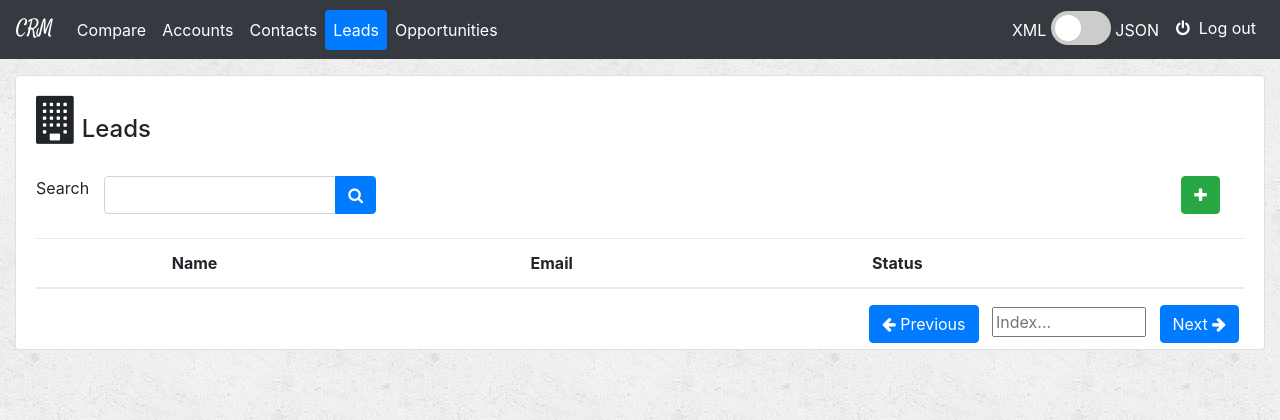
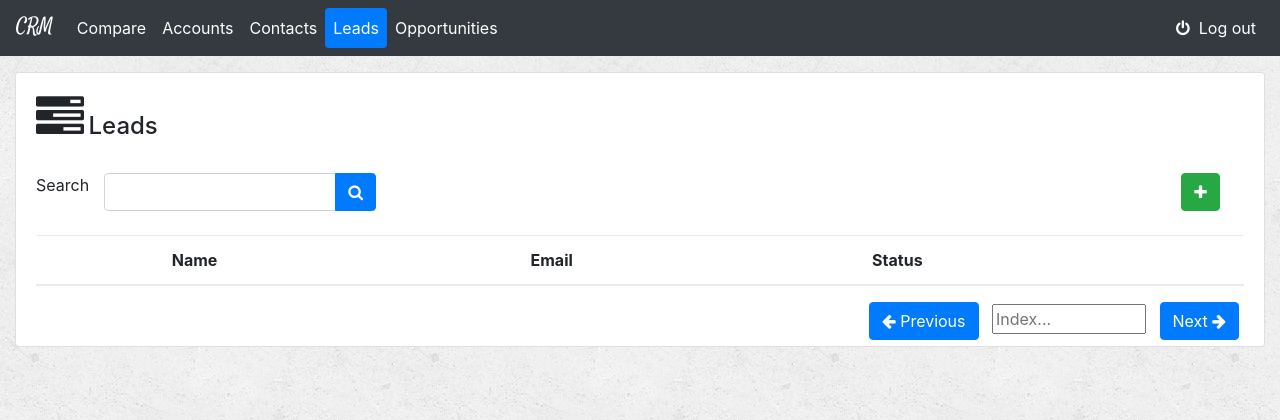
Before and after one commit to akshayub/crm-sample, a Django app: page /leads/ in a window 1280 px wide. Shown: the top 420 px of the page. Run offline with Django 3.2, Linux system fonts and the light colour scheme; the visitor is signed in with stand-in values (Sample User, id 1); data that the repository does not hold is empty; some libraries are stand-ins or nearby versions.

Commit message:
Some lead modifications

```diff
--- a/objects/models.py
+++ b/objects/models.py
@@ -102,7 +102,7 @@ class Contact(models.Model):
 
 class Opportunity(models.Model):
     name = models.CharField(max_length=200)
-    stage = models.CharField(max_length=200)
+    stage = models.IntegerField()
     close_date = models.DateField()
     probability = models.IntegerField()
     description = models.CharField(max_length=1000)
--- a/objects/urls.py
+++ b/objects/urls.py
@@ -9,4 +9,5 @@ urlpatterns = [
     url(r'^accounts/(?P<dtype>[a-z]+)/(?P<start>[0-9]+)/(?P<end>[0-9]+)/$', views.accounts, name='accounts'),
     url(r'^contacts/(?P<dtype>[a-z]+)/(?P<start>[0-9]+)/(?P<end>[0-9]+)/$', views.contacts, name='contacts'),
     url(r'^leads/(?P<dtype>[a-z]+)/(?P<start>[0-9]+)/(?P<end>[0-9]+)/$', views.leads, name='leads'),
+    url(r'^update_lead/(?P<lid>[0-9]+)/(?P<status>[0-9]+)/$', views.update_lead, name='update_lead'),
 ]
--- a/objects/views.py
+++ b/objects/views.py
@@ -52,3 +52,17 @@
     else:
         data = serializers.serialize('xml', objs)
     return HttpResponse(data)
+
+
+def update_lead(request, lid, status):
+    ld = Lead.objects.get(id=lid)
+    ld.status = status
+    ld.save()
+    return HttpResponse('OK')
+
+
+def update_oppo(request, oid, status):
+    ld = Opportunity.objects.get(id=oid)
+    ld.status = status
+    ld.save()
+    return HttpResponse('OK')
--- a/web/templates/web/base.html
+++ b/web/templates/web/base.html
@@ -41,23 +41,23 @@
             <ul class="nav-pills navbar-nav mr-auto"></ul>
             <ul class="nav-pills navbar-nav">
                 {# A search bar is coming here.. #}
-                <li class="nav-item">
+{#                <li class="nav-item">#}
                     {# So many hacks for this #}
-                    <div style="color: white; display: table;">
-                        <div style="display: table-cell; vertical-align: middle;">
-                            &nbsp;XML&nbsp;
-                        </div>
-                        <div style="display: table-cell; vertical-align: middle;">
-                            <label class="switch">
-                                <input type="checkbox" id="jsonswitch">
-                                <span class="slider round"></span>
-                            </label>
-                        </div>
-                        <div style="display: table-cell; vertical-align: middle;">
-                            &nbsp;JSON&nbsp;&nbsp;
-                        </div>
-                    </div>
-                </li>
+{#                    <div style="color: white; display: table;">#}
+{#                        <div style="display: table-cell; vertical-align: middle;">#}
+{#                            &nbsp;XML&nbsp;#}
+{#                        </div>#}
+{#                        <div style="display: table-cell; vertical-align: middle;">#}
+{#                            <label class="switch">#}
+{#                                <input type="checkbox" id="jsonswitch">#}
+{#                                <span class="slider round"></span>#}
+{#                            </label>#}
+{#                        </div>#}
+{#                        <div style="display: table-cell; vertical-align: middle;">#}
+{#                            &nbsp;JSON&nbsp;&nbsp;#}
+{#                        </div>#}
+{#                    </div>#}
+{#                </li>#}
                 {% if request.user.is_authenticated == 0 %}
                     <li class="nav-item active">
                         <a class="nav-link active" href="{% url 'web:login_user' %}"><i class="fa fa-power-off"></i>&nbsp; Log In</a>
--- a/web/templates/web/contacts.html
+++ b/web/templates/web/contacts.html
@@ -8,7 +8,7 @@
             <div class="col-lg-12 col-sm-12">
                 <div class="card" style="margin-top: 1em">
                     <div class="card-body">
-                        <i class="fa fa-building" style="font-size:48px;"></i>
+                        <i class="fa fa-user" style="font-size:48px;"></i>
                         <div style="display: inline-block">
                             <h4 class="page-titles">Contacts</h4>
                         </div>
--- a/web/templates/web/leads.html
+++ b/web/templates/web/leads.html
@@ -8,7 +8,7 @@
             <div class="col-lg-12 col-sm-12">
                 <div class="card" style="margin-top: 1em">
                     <div class="card-body">
-                        <i class="fa fa-building" style="font-size:48px;"></i>
+                            <i class="fa fa-tasks" style="font-size:48px;"></i>
                         <div style="display: inline-block">
                             <h4 class="page-titles">Leads</h4>
                         </div>
@@ -97,6 +97,21 @@
                 var name = fields['name'];
                 var email = fields['email'];
                 var status = fields['status'];
+
+                if (status === 1) {
+                    status = 'Open - Not Contacted';
+                }
+                else if (status === 2) {
+                    status = 'Working - Contacted';
+                }
+                else if (status === 3) {
+                    status = 'Closed - Not Contacted';
+                }
+                else {
+                    status = 'Converted';
+                }
+
+
                 // Now add the table. :)
                 var markup = "<tr><td>" + (start + parseInt(obj) + 1) + "</td><td>" +'<a href="/leads/' + pk + '">' +
                     name + '</a>' + "</td><td>" + email +"</td><td>"+ status + "</td></tr>";
```
Also changed, not shown: web/templates/web/lead.html (+38 -0 lines).
